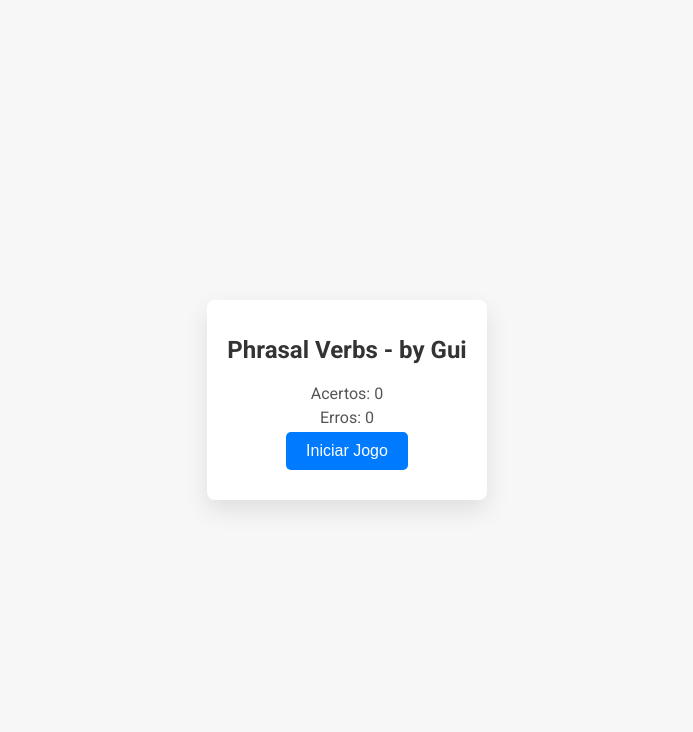
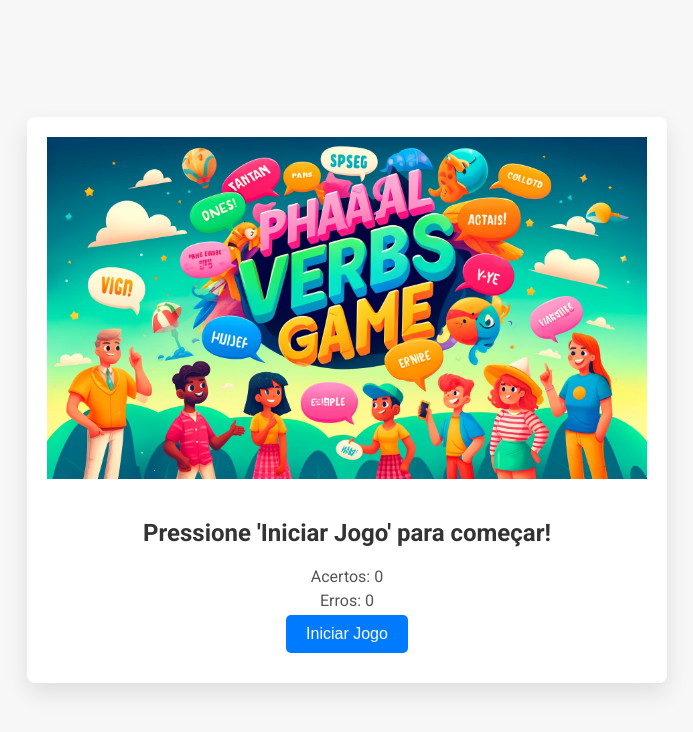
Before and after one commit to gmaciel10/Phrasal-Verbs-Game, a plain HTML site: page index.html in a window 1280 px wide. Shown: the whole page, without its empty margins (293-986 px from the left). Drawn offline with Linux system fonts and the light colour scheme.

Commit message:
Add image at header

```diff
--- a/index.html
+++ b/index.html
@@ -58,11 +58,18 @@
         button.incorrect {
             background-color: #dc3545;
         }
+        img.header-image {
+
+            width: 100%; /* Ajuste conforme necessário */
+            height: auto;
+            margin-bottom: 20px;
+        }
     </style>
 </head>
 <body>
     <div class="container">
-        <h1 class="question" id="question">Phrasal Verbs - by Gui</h1>
+        <img src="./A_vibrant_and_educational_header_image_for_a_phras.png" alt="Phrasal Verbs Game Header" class="header-image">
+        <h1 class="question" id="question">Pressione 'Iniciar Jogo' para começar!</h1>
         <div class="options" id="options">
             <!-- As opções serão geradas pelo JavaScript -->
         </div>
```
Also changed, not shown: A_vibrant_and_educational_header_image_for_a_phras.png (added).
